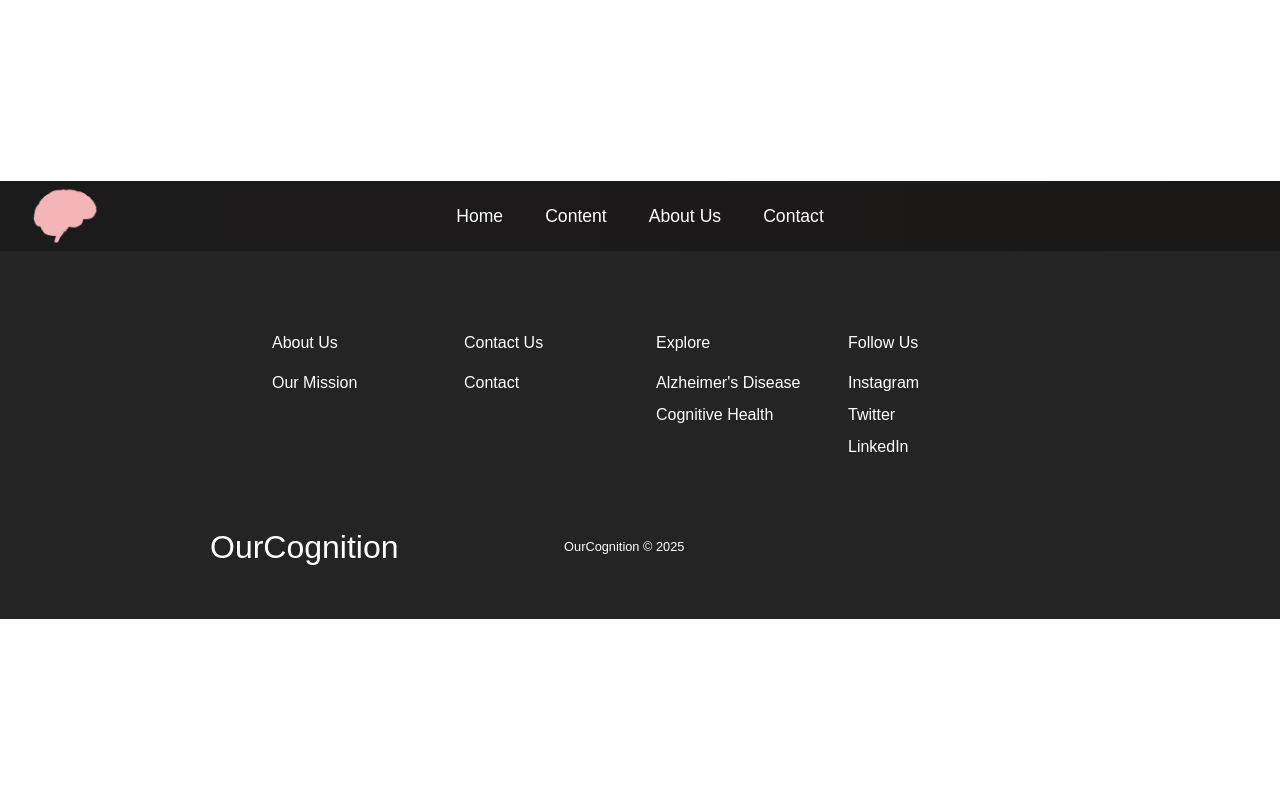
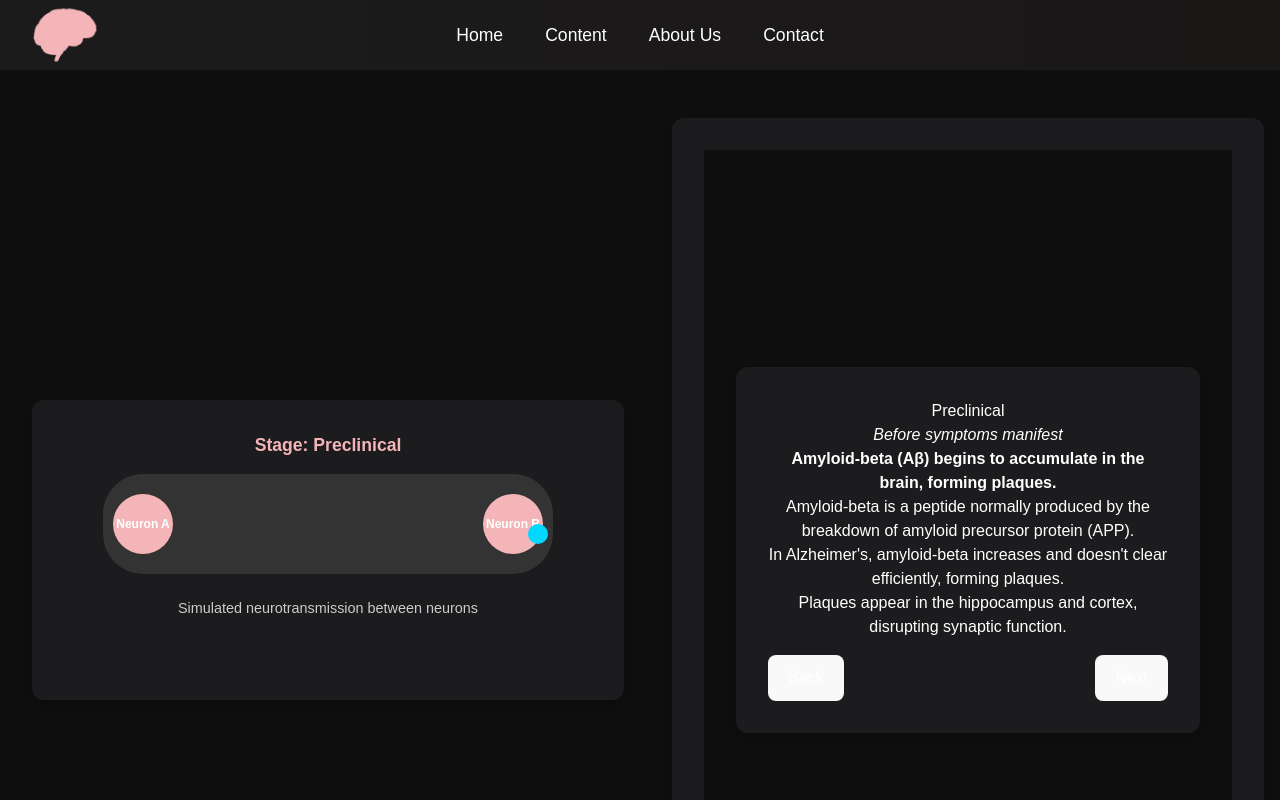
Before and after one commit to shamikkarkhanis/OurCognition, a React (Vite) app: page /sim in a window 1280 px wide. Shown: the top 800 px of the page. Built offline with nearby package versions, Linux system fonts and the light colour scheme.

Commit message:
first micro omplementation

```diff
--- a/package.json
+++ b/package.json
@@ -12,6 +12,7 @@
   "dependencies": {
     "axios": "^1.7.9",
     "d3": "^7.9.0",
+    "framer-motion": "^12.6.3",
     "react": "^18.3.1",
     "react-dom": "^18.3.1",
     "react-router-dom": "^7.0.2",
--- a/src/App.jsx
+++ b/src/App.jsx
@@ -7,6 +7,7 @@ import Home from './pages/Home';
 import Content from './pages/Content';
 import About from './pages/About';
 import Contact from './pages/Contact';
+import MicroSimPage from './pages/MicroSimPage';
 
 function App() {
   return (
@@ -18,6 +19,7 @@ function App() {
           <Route path='/content' element={<Content />} />
           <Route path='/about' element={<About />} />
           <Route path='/contact' element={<Contact />} />
+          <Route path='/sim' element={<MicroSimPage />} />
         </Routes>
       </div>
       <Footer />
--- /dev/null
+++ b/src/components/common/MicroSim.jsx
@@ -0,0 +1,122 @@
+import React, { useState } from 'react';
+import { motion } from 'framer-motion';
+
+const stages = [
+  {
+    title: "Preclinical",
+    time: "Before symptoms manifest",
+    keyEvent: "Amyloid-beta (Aβ) begins to accumulate in the brain, forming plaques.",
+    details: [
+      "Amyloid-beta is a peptide normally produced by the breakdown of amyloid precursor protein (APP).",
+      "In Alzheimer's, amyloid-beta increases and doesn't clear efficiently, forming plaques.",
+      "Plaques appear in the hippocampus and cortex, disrupting synaptic function."
+    ]
+  },
+  {
+    title: "Early Disease Progression",
+    time: "Begins after amyloid accumulation and precedes major symptoms",
+    keyEvent: "Tau proteins misfold, forming neurofibrillary tangles.",
+    details: [
+      "Tau helps stabilize microtubules but becomes hyperphosphorylated in Alzheimer's.",
+      "Misfolded tau forms tangles inside neurons, starting in the medial temporal lobe.",
+      "Tangles disrupt neuron structure and lead to cell death."
+    ]
+  },
+  {
+    title: "Synaptic Dysfunction",
+    time: "Shortly after tau-related changes",
+    keyEvent: "Amyloid-beta disrupts synaptic communication.",
+    details: [
+      "Plaques interfere with synaptic signaling, especially in the hippocampus.",
+      "This leads to cognitive decline and inflammation.",
+      "Amyloid-beta causes calcium influx, synaptic loss, and dendritic degeneration."
+    ]
+  },
+  {
+    title: "Neuron Death Begins",
+    time: "Following synaptic dysfunction",
+    keyEvent: "Chronic inflammation from glial cell overactivation contributes to neuron death.",
+    details: [
+      "Glial cells (microglia and astrocytes) become overactive responding to plaques and tangles.",
+      "They release inflammatory molecules that damage neurons.",
+      "Neuron death accelerates, especially in the hippocampus."
+    ]
+  },
+  {
+    title: "Cortical Atrophy Progresses",
+    time: "As Alzheimer's progresses",
+    keyEvent: "Widespread neuron death and gray matter loss in the cerebral cortex.",
+    details: [
+      "The cortex shrinks, affecting reasoning, decision-making, and language.",
+      "Neuron loss causes severe cognitive decline and daily function impairments.",
+      "Frontal, temporal, and parietal lobes are particularly affected."
+    ]
+  }
+];
+
+const MicroSim = ({ currentStage, setCurrentStage }) => {
+  const stage = stages[currentStage];
+
+  return (
+    <div style={styles.container}>
+      <motion.div
+        key={currentStage}
+        initial={{ opacity: 0, y: 40 }}
+        animate={{ opacity: 1, y: 0 }}
+        transition={{ duration: 0.5 }}
+        style={styles.card}
+      >
+        <h2>{stage.title}</h2>
+        <p><em>{stage.time}</em></p>
+        <p><strong>{stage.keyEvent}</strong></p>
+        <ul>
+          {stage.details.map((point, idx) => (
+            <li key={idx}>{point}</li>
+          ))}
+        </ul>
+        <div style={styles.controls}>
+        <button
+          onClick={() => setCurrentStage(currentStage - 1)}
+          disabled={currentStage === 0}
+          style={styles.button}
+        >
+        Back
+        </button>
+          <button
+            onClick={() => setCurrentStage(currentStage + 1)}
+            disabled={currentStage === stages.length - 1}
+          >
+            Next
+          </button>
+        </div>
+      </motion.div>
+    </div>
+  );
+};
+
+const styles = {
+  container: {
+    backgroundColor: '#0f0f0f',
+    color: 'white',
+    minHeight: '100vh',
+    padding: '2rem',
+    display: 'flex',
+    justifyContent: 'center',
+    alignItems: 'center'
+  },
+  card: {
+    backgroundColor: '#1c1c1e',
+    borderRadius: '12px',
+    padding: '2rem',
+    maxWidth: '700px',
+    width: '100%',
+    boxShadow: '0 4px 20px rgba(0,0,0,0.3)'
+  },
+  controls: {
+    marginTop: '1rem',
+    display: 'flex',
+    justifyContent: 'space-between'
+  }
+};
+
+export default MicroSim;
--- /dev/null
+++ b/src/components/common/MicroSynapse.jsx
@@ -0,0 +1,106 @@
+import React, { useEffect, useState } from 'react';
+import { motion } from 'framer-motion';
+
+const MicroSynapse = ({ stage }) => {
+  const [signalKey, setSignalKey] = useState(0);
+
+  useEffect(() => {
+    const interval = setInterval(() => {
+      setSignalKey(prev => prev + 1);
+    }, 3000);
+    return () => clearInterval(interval);
+  }, []);
+
+  // Define animation behavior based on stage
+  const getStageStyles = (stage) => {
+    switch (stage) {
+      case 0: // Preclinical
+        return { color: '#00d8ff', duration: 2.5, opacity: 1, label: "Preclinical" };
+      case 1: // Early Disease Progression
+        return { color: '#ffc107', duration: 2.5, opacity: 1, label: "Early Disease Progression" };
+      case 2: // Synaptic Dysfunction
+        return { color: '#ff5722', duration: 3, opacity: 0.8, label: "Synaptic Dysfunction" };
+      case 3: // Neuron Death Begins
+        return { color: '#e91e63', duration: 3.5, opacity: 0.5, label: "Neuron Death Begins" };
+      case 4: // Cortical Atrophy
+        return { color: '#9e9e9e', duration: 4, opacity: 0.3, label: "Cortical Atrophy Progresses" };
+      default:
+        return { color: '#00d8ff', duration: 2.5, opacity: 1, label: "Unknown Stage" };
+    }
+  };
+
+  const stageStyles = getStageStyles(stage);
+
+  return (
+    <div style={styles.container}>
+      <div style={styles.stageLabel}>Stage: {stageStyles.label}</div>
+      <div style={styles.synapse}>
+        <div style={styles.neuron}>Neuron A</div>
+        <motion.div
+          key={signalKey}
+          initial={{ x: 0, opacity: 0 }}
+          animate={{ x: 415, opacity: 1 }}
+          transition={{ duration: stageStyles.duration, ease: "easeInOut" }}
+          style={{ ...styles.signal, backgroundColor: stageStyles.color }}
+        />
+        <div style={styles.neuron}>Neuron B</div>
+      </div>
+      <p style={styles.label}>Simulated neurotransmission between neurons</p>
+    </div>
+  );
+};
+
+const styles = {
+  container: {
+    display: 'flex',
+    flexDirection: 'column',
+    alignItems: 'center',
+    justifyContent: 'center',
+  },
+  synapse: {
+    display: 'flex',
+    alignItems: 'center',
+    justifyContent: 'space-between',
+    position: 'relative',
+    width: '450px',
+    height: '100px',
+    backgroundColor: '#333',
+    borderRadius: '40px',
+    padding: '0 10px',
+    overflow: 'hidden',
+    marginBottom: '1rem',
+  },
+  neuron: {
+    width: '60px',
+    height: '60px',
+    backgroundColor: '#f3b5b8',
+    borderRadius: '50%',
+    display: 'flex',
+    alignItems: 'center',
+    justifyContent: 'center',
+    fontWeight: 'bold',
+    fontSize: '0.75rem',
+  },
+  signal: {
+    width: '20px',
+    height: '20px',
+    borderRadius: '50%',
+    position: 'absolute',
+    top: '50%',
+    transform: 'translateY(-50%)',
+    zIndex: 1,
+  },
+  label: {
+    color: '#ccc',
+    fontSize: '0.9rem',
+    marginTop: '0.5rem',
+  },
+  stageLabel: {
+    color: '#f3b5b8',
+    fontSize: '1.1rem',
+    marginBottom: '1rem',
+    fontWeight: 'bold',
+  }
+};
+
+export default MicroSynapse;
--- /dev/null
+++ b/src/pages/MicroSimPage.jsx
@@ -0,0 +1,61 @@
+// MicroSimPage.jsx
+import React, { useState } from 'react';
+import MicroSim from '../components/common/MicroSim.jsx';
+import MicroSynapse from '../components/common/MicroSynapse.jsx';
+
+export default function MicroSimPage() {
+  const [currentStage, setCurrentStage] = useState(0);
+
+  return (
+    <div style={styles.container}>
+      <div style={styles.contentContainer}>
+        <div style={styles.leftPane}>
+          <div style={styles.card}>
+            <MicroSynapse stage={currentStage} />
+          </div>
+        </div>
+
+        <div style={styles.rightPane}>
+          <div style={styles.card}>
+            <MicroSim currentStage={currentStage} setCurrentStage={setCurrentStage} />
+          </div>
+        </div>
+      </div>
+    </div>
+  );
+}
+
+const styles = {
+  container: {
+    backgroundColor: '#0f0f0f',
+    color: 'white',
+    padding: '2rem',
+    minHeight: '100vh',
+  },
+  contentContainer: {
+    display: 'flex',
+    gap: '2rem',
+    justifyContent: 'center',
+    alignItems: 'center',
+    flexWrap: 'wrap',
+  },
+  leftPane: {
+    flex: '1 1 45%',
+    minWidth: '300px',
+    display: 'flex',
+    justifyContent: 'center',
+  },
+  rightPane: {
+    flex: '1 1 45%',
+    minWidth: '300px',
+  },
+  card: {
+    backgroundColor: '#1c1c1e',
+    borderRadius: '12px',
+    padding: '2rem',
+    boxShadow: '0 4px 20px rgba(0, 0, 0, 0.3)',
+    minHeight: '300px',
+    minWidth: '100%',
+    margin: '1rem' ,
+  }
+};
```
Also changed, not shown: 1 other file (tests, documents, lock files or other folders).
